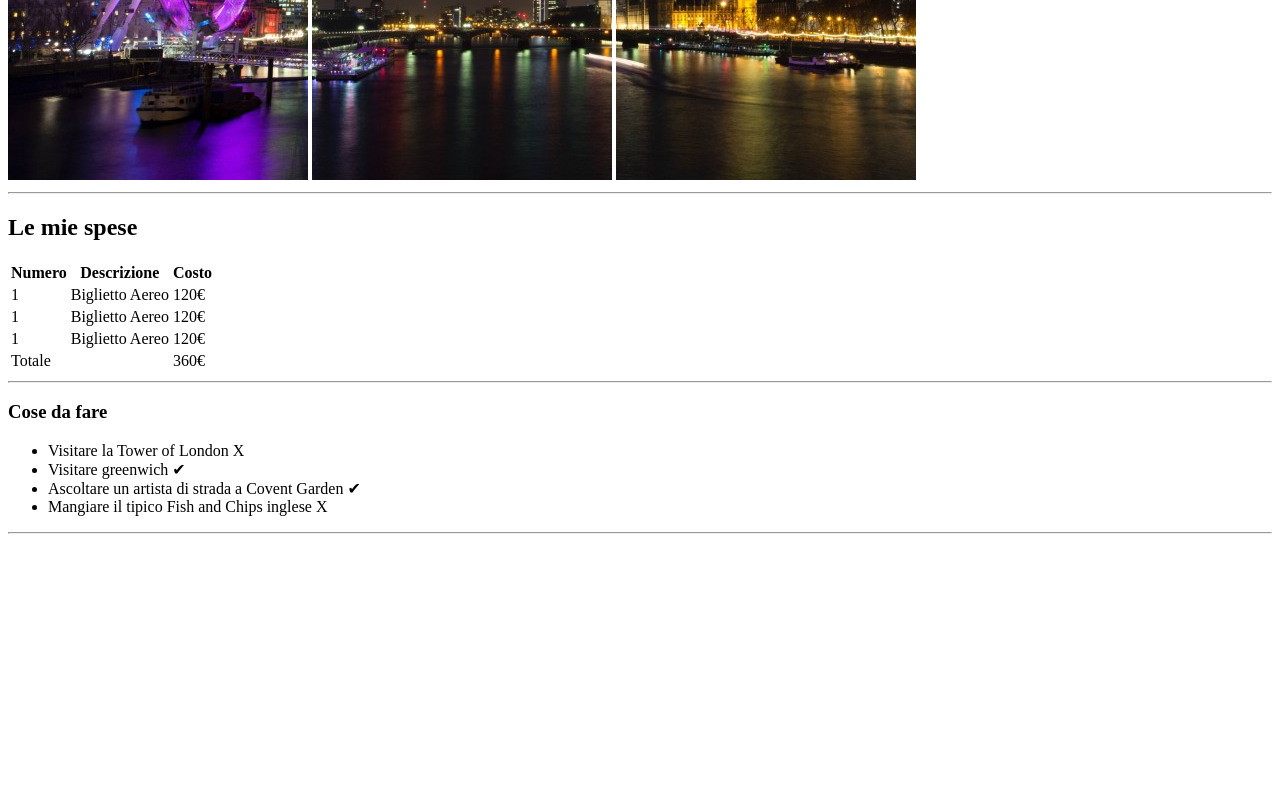
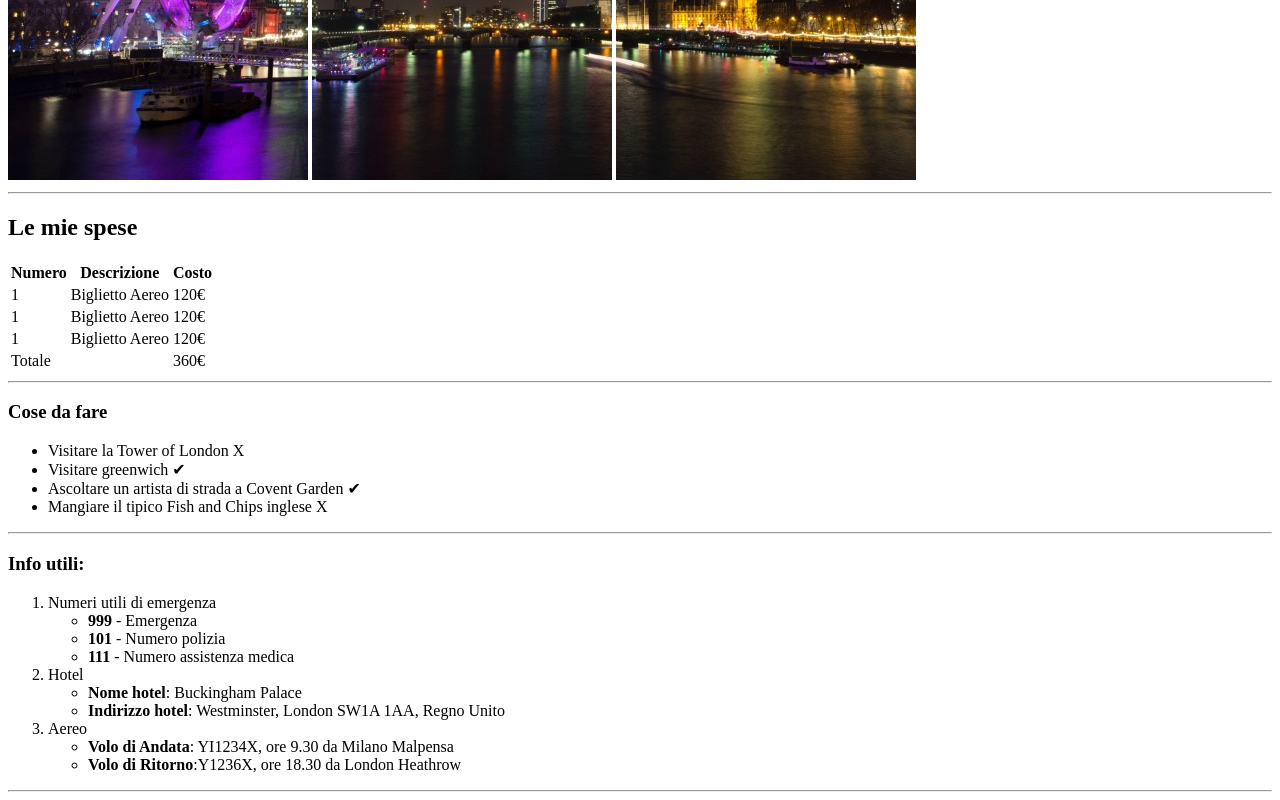
Before and after one commit to antoniozacca/html-london-trip, a plain HTML site: page index.html in a window 1280 px wide. Shown: the part 500-1300 px from the top of the page. Before the commit the page ends 1042 px from the top, so only its background shows below. Drawn offline with Linux system fonts and the light colour scheme.

Commit message:
add info utili in index.html

```diff
--- a/index.html
+++ b/index.html
@@ -52,5 +52,28 @@
         <li>Mangiare il tipico Fish and Chips inglese &#935;</li>
     </ul>
     <hr>
+    <h3>Info utili:</h3>
+    <ol>
+        <li>Numeri utili di emergenza
+            <ul>
+                <li><strong>999 </strong>- Emergenza</li>
+                <li><strong>101 </strong>- Numero polizia</li>
+                <li><strong>111 </strong>- Numero assistenza medica</li>
+            </ul>
+        </li>
+        <li>Hotel
+            <ul>
+                <li><strong>Nome hotel</strong>: Buckingham Palace</li>
+                <li><strong>Indirizzo hotel</strong>: Westminster, London SW1A 1AA, Regno Unito</li>
+            </ul>
+        </li>
+        <li>Aereo
+            <ul>
+                <li><strong>Volo di Andata</strong>: YI1234X, ore 9.30 da Milano Malpensa</li>
+                <li><strong>Volo di Ritorno</strong>:Y1236X, ore 18.30 da London Heathrow</li>
+            </ul>
+        </li>
+    </ol>
+    <hr>
 </body>
 </html>
```
